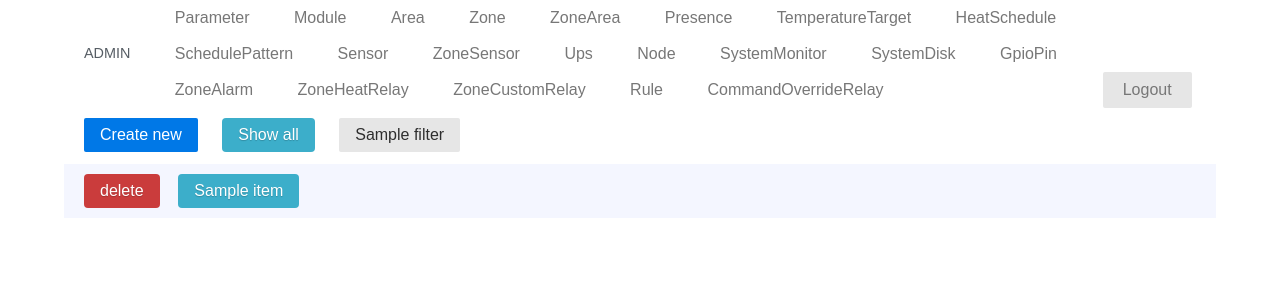
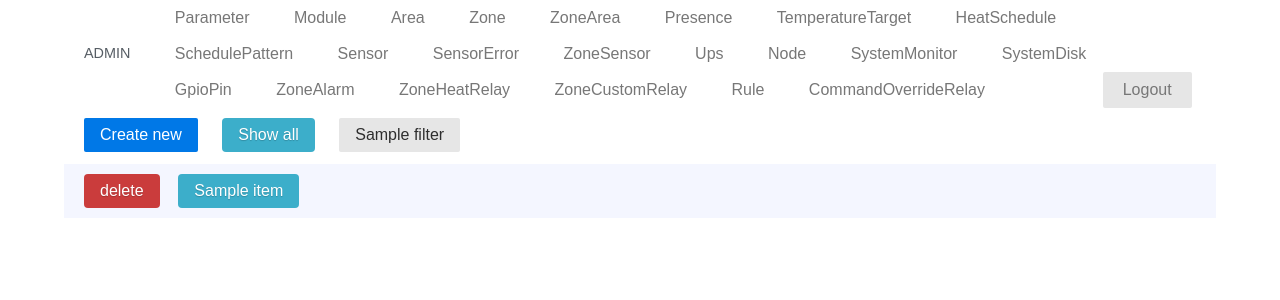
Before and after one commit to dan-cristian/haiot, a Python web app: template webui/templates/admin/listview.html in a window 1280 px wide. Shown: the top 300 px of the page. Run offline with Jinja, Linux system fonts and the light colour scheme; the template is opened without the code that fills it: most values are stand-ins (such as "Sample title", 1, 10 or a date in 2020).

Commit message:
fix sensorhist

```diff
--- a/webui/templates/admin/admin.html
+++ b/webui/templates/admin/admin.html
@@ -90,6 +90,7 @@
                 <li><a href="{{ url_for('user.heatschedule')}}">HeatSchedule</a></li>
                 <li><a href="{{ url_for('user.schedulepattern')}}">SchedulePattern</a></li>
                 <li><a href="{{ url_for('user.sensor')}}">Sensor</a></li>
+                <li><a href="{{ url_for('user.sensorerror')}}">SensorError</a></li>
                 <li><a href="{{ url_for('user.zonesensor')}}">ZoneSensor</a></li>
 				<li><a href="{{ url_for('user.ups')}}">Ups</a></li>
                 <li><a href="{{ url_for('user.node')}}">Node</a></li>
```
